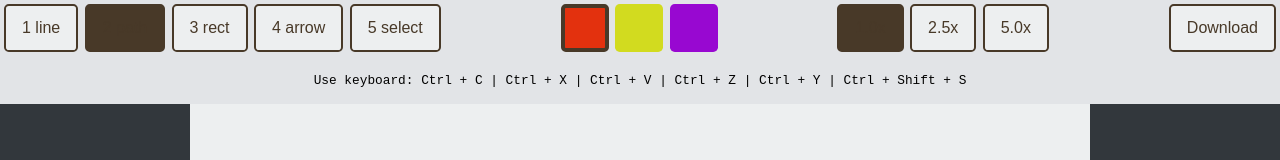
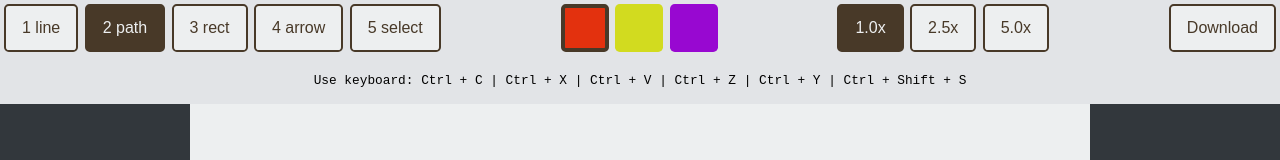
Before and after one commit to arfedulov/image-editor, a Vue app: page / in a window 1280 px wide. Shown: the top 160 px of the page. Built offline with nearby package versions, Linux system fonts and the light colour scheme.

Commit message:
fix toolbar styles

```diff
--- a/src/components/ToolBar.vue
+++ b/src/components/ToolBar.vue
@@ -149,12 +149,11 @@ export default {
   white-space: nowrap;
   font-size: inherit;
   font-family: Arial, sans-serif;
-
-  &.selected {
-    border-color: var(--color-base-dark);
-    background-color: var(--color-base-dark);
-    color: $color-foreground;
-  }
+}
+.toolbar-button.selected {
+  border-color: var(--color-base-dark);
+  background-color: var(--color-base-dark);
+  color: var(--color-foreground);
 }
 
 .color-control {
```
